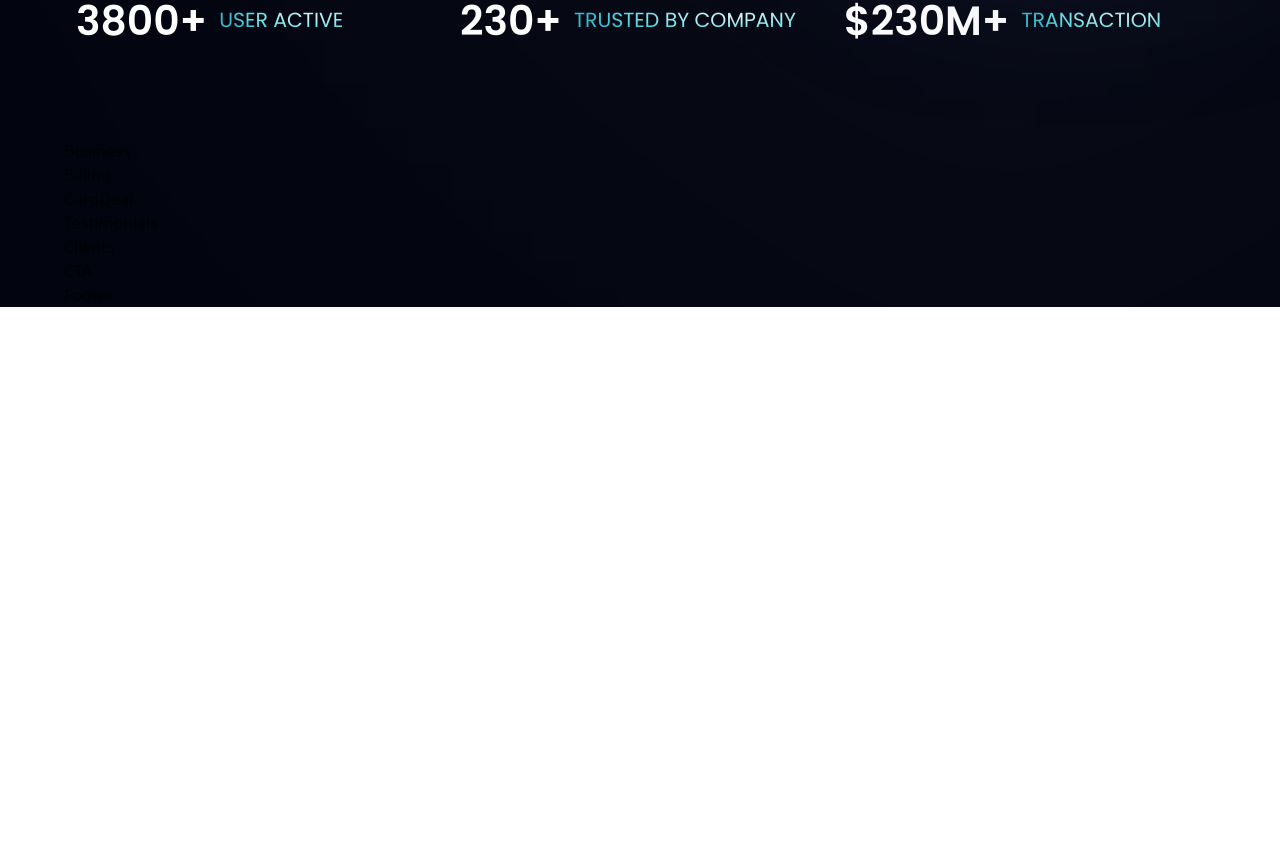
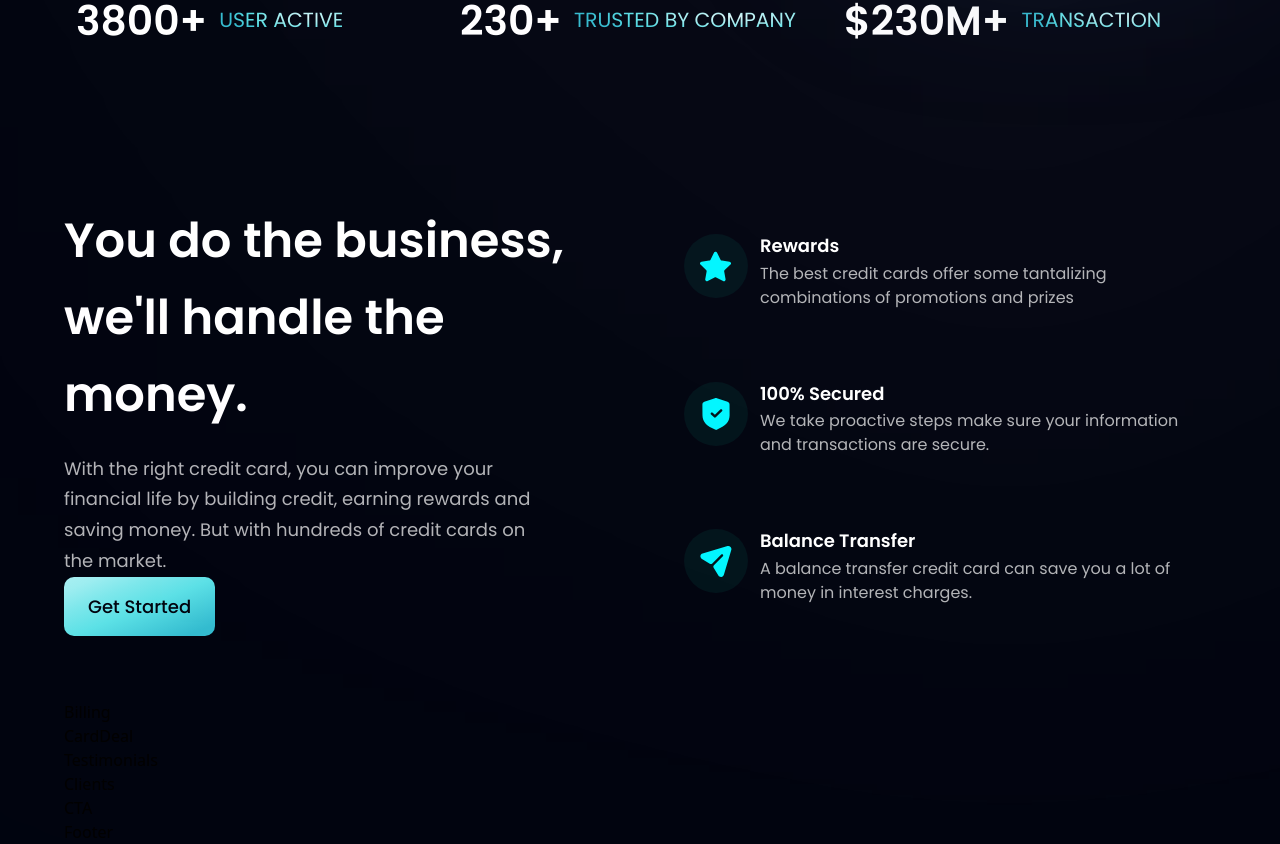
Before and after one commit to liyuKnow/modern_jsm_tailwind, a React (Vite) app: page / in a window 1280 px wide. Shown: the part 771-1615 px from the top of the page. Before the commit the page ends 1078 px from the top, so only its background shows below. Built offline with nearby package versions, Linux system fonts and the light colour scheme.

Commit message:
business section

```diff
--- a/src/components/Business.jsx
+++ b/src/components/Business.jsx
@@ -1,9 +1,52 @@
-import React from 'react'
+import React from "react";
+import { features } from "../constants";
+import styles, { layout } from "../styles";
+import Button from "./Button";
 
-const Business = () => {
-  return (
-    <div>Business</div>
-  )
-}
+const FeatureCard = ({ icon, title, content, index }) => (
+  <div
+    className={`flex flex-row p-6 rounded-[20px] ${
+      index !== features.length - 1 ? "mb-6" : "mb-0"
+    } feature-card`}
+  >
+    <div
+      className={`w-[64px] h-[64px] rounded-full ${styles.flexCenter} bg-dimBlue`}
+    >
+      <img src={icon} alt="star" className="w-[50%] h-[50%] object-contain" />
+    </div>
+    <div className="flex-1 flex flex-col ml-3">
+      <h4 className="font-poppins font-semibold text-white text-[18px] leading-[23.4px] mb-1">
+        {title}
+      </h4>
+      <p className="font-poppins font-normal text-dimWhite text-[16px] leading-[24px]">
+        {content}
+      </p>
+    </div>
+  </div>
+);
 
-export default Business
+const Business = () => (
+  <section id="features" className={layout.section}>
+    <div className={layout.sectionInfo}>
+      <h2 className={styles.heading2}>
+        You do the business, <br className="sm:block hidden" /> we'll handle the
+        money.
+      </h2>
+      <p className={`${styles.paragraph} max-w-[470px] mt-5`}>
+        With the right credit card, you can improve your financial life by
+        building credit, earning rewards and saving money. But with hundreds of
+        credit cards on the market.
+      </p>
+
+      <Button styles={`mt-10`} />
+    </div>
+
+    <div className={`${layout.sectionImg} flex-col`}>
+      {features.map((feature, index) => (
+        <FeatureCard key={feature.id} {...feature} index={index} />
+      ))}
+    </div>
+  </section>
+);
+
+export default Business;
--- a/src/components/Button.jsx
+++ b/src/components/Button.jsx
@@ -1,9 +1,12 @@
-import React from 'react'
+import React from "react";
 
-const Button = () => {
-  return (
-    <div>Button</div>
-  )
-}
+const Button = (styles) => (
+  <button
+    type="button"
+    className={`py-4 px-6 font-poppins font-medium text-[18px] text-primary bg-blue-gradient rounded-[10px] outline-none ${styles}`}
+  >
+    Get Started
+  </button>
+);
 
-export default Button
+export default Button;
```
